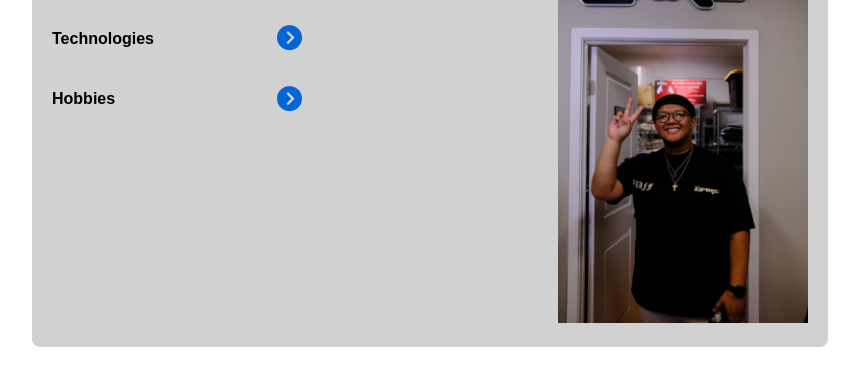
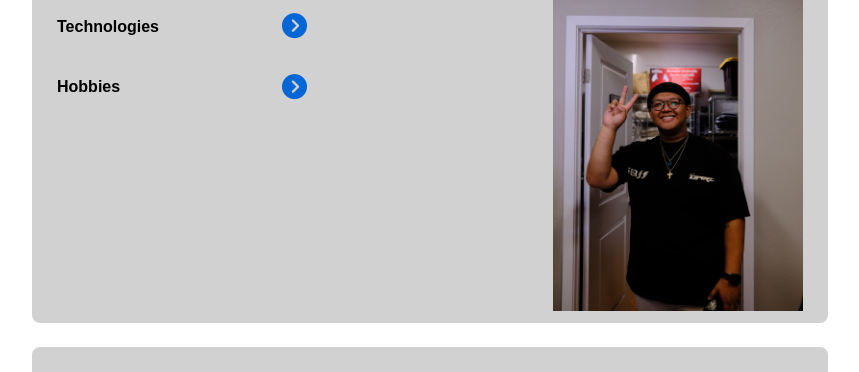
Before and after one commit to NateNobleza/Nate-Nobleza, a website: page index.html in a window 1280 px wide. Shown: the part 221-593 px from the top of the page, without its empty margins (210-1069 px from the left). Drawn offline with Linux system fonts and the light colour scheme.

```diff
--- a/css/styles.css
+++ b/css/styles.css
@@ -1,11 +1,12 @@
 /* Reset and basic styles */
 body,
 html {
-  margin: 0;
+  margin: 0 ;
   padding: 0;
   height: 100%;
   width: 100%;
 }
+
 
 body {
   background-image: url('/images/wp6289812-neon-japanese-desktop-wallpapers.jpg');
@@ -41,13 +42,17 @@
 .projects {
   position: relative;
   z-index: 1;
-  padding: 20px;
+  padding: 8px;
   color: black;
   background-color: rgba(204, 204, 204, 0.9);
   border: 2px solid white;
   border-radius: 10px;
   max-width: 800px;
   margin: 20px auto 40px;
+  margin-bottom: 20px;
+  padding-left: 25px;
+  padding-right: 25px;
+  ;
 
   /* Adjusted margin-bottom to 40px */
   display: flex;
```
